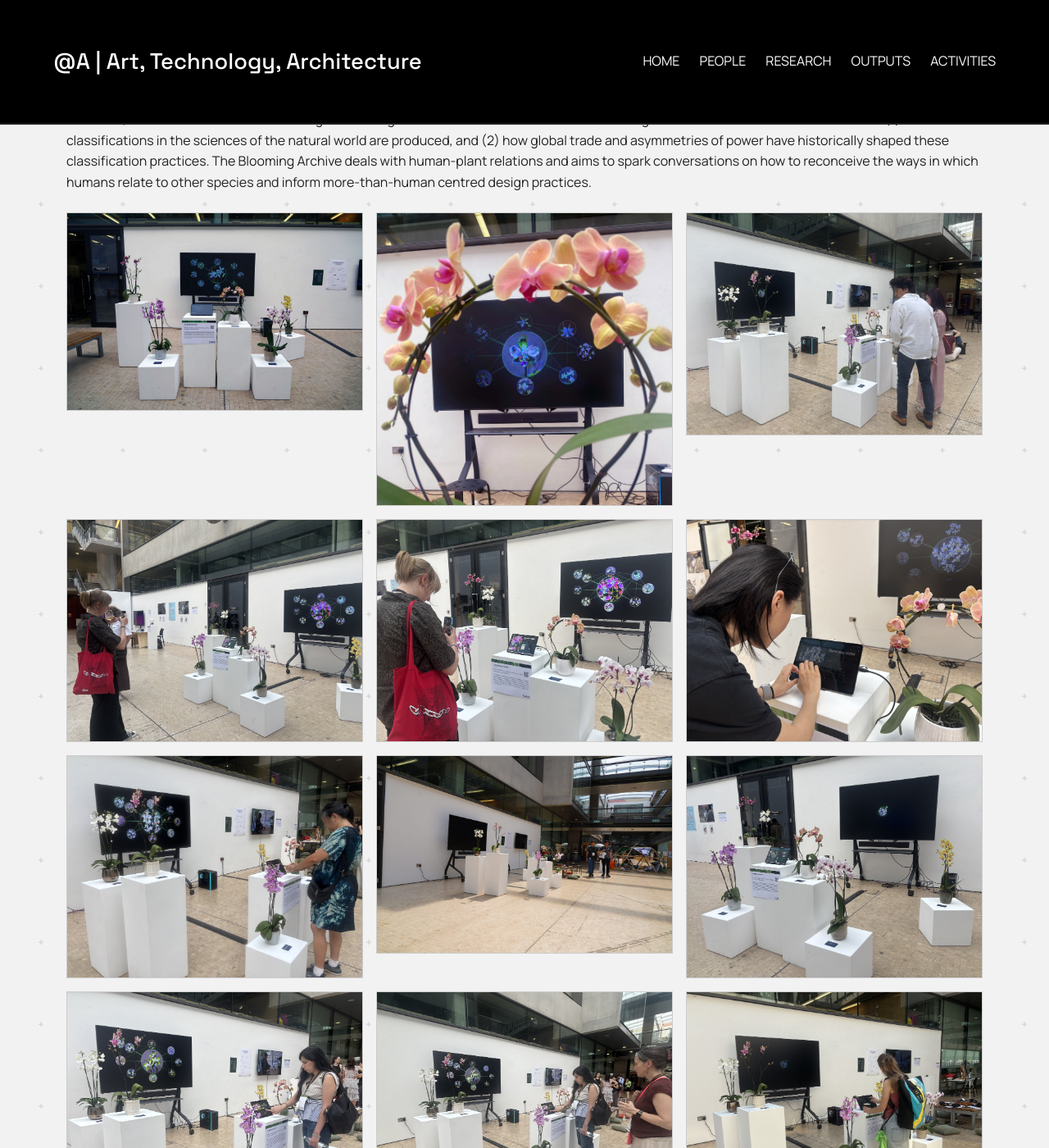
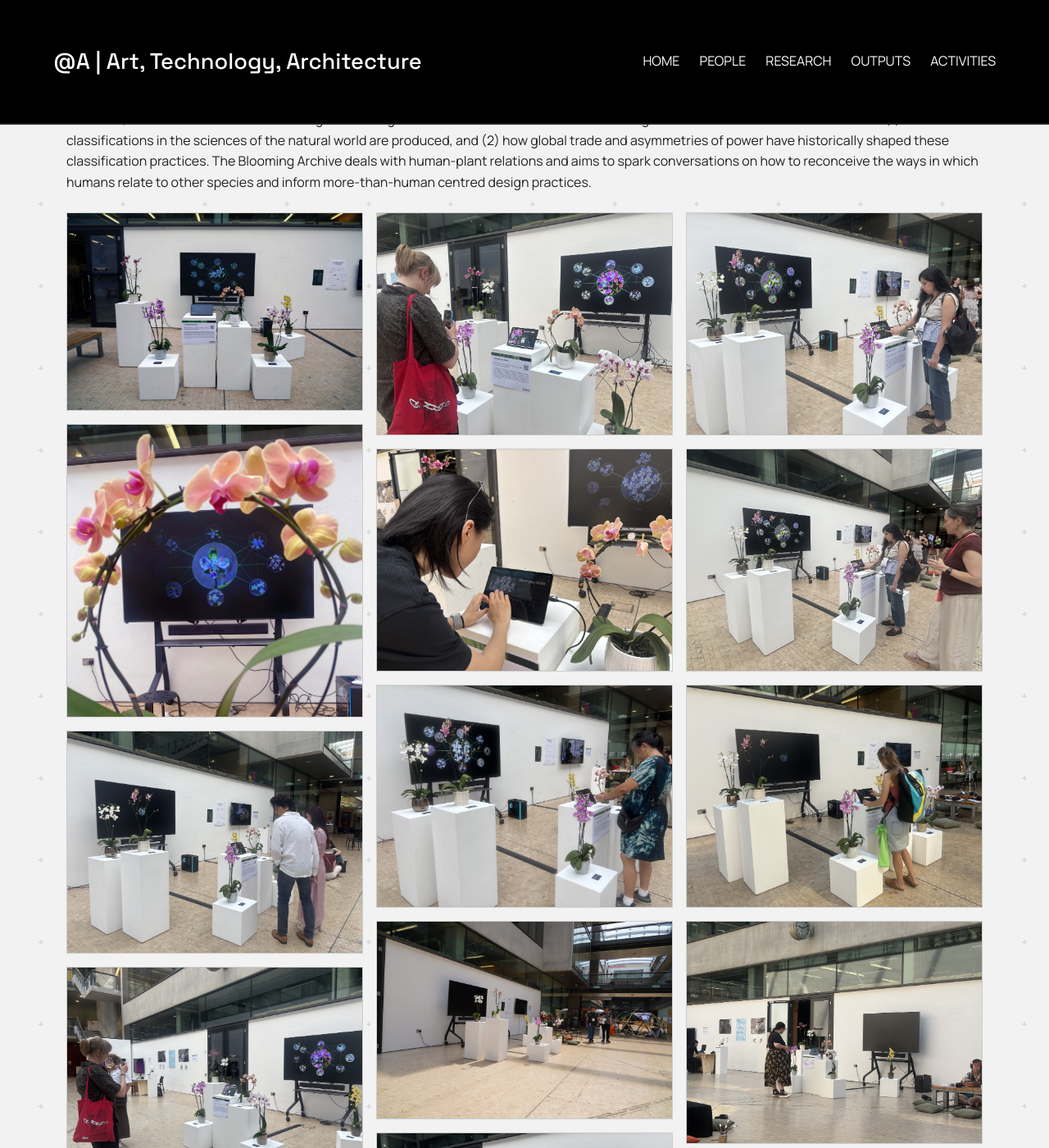
Before and after one commit to anqua/at-a, a Jekyll site: the page built from exhibitions/the-blooming-archive.md, in a window 1280 px wide and 1400 px high, scrolled down 301 px. Shown: the whole window at 82% size. Built offline with Jekyll 4.4.1, drawn with Linux system fonts in a browser that asks for light colours.

Commit message:
Switch exhibition galleries to a masonry layout
Mixed-aspect-ratio photos now flow into balanced columns (CSS columns,
3/2/1 responsive) instead of an uneven grid, with no cropping.

Co-Authored-By: Claude Sonnet 5 <noreply@anthropic.com>

```diff
--- a/assets/css/style.css
+++ b/assets/css/style.css
@@ -372,16 +372,29 @@ h1 {
 }
 
 .exhibition-gallery {
-  display: grid;
-  grid-template-columns: repeat(auto-fit, minmax(280px, 1fr));
-  gap: 1em;
+  column-count: 3;
+  column-gap: 1em;
   margin: 1.5em 0;
 }
 
 .exhibition-gallery img {
   width: 100%;
   display: block;
+  margin-bottom: 1em;
   border: 1px solid #ccc;
+  break-inside: avoid;
+}
+
+@media (max-width: 900px) {
+  .exhibition-gallery {
+    column-count: 2;
+  }
+}
+
+@media (max-width: 600px) {
+  .exhibition-gallery {
+    column-count: 1;
+  }
 }
 
 .exhibition-placeholder {
```
